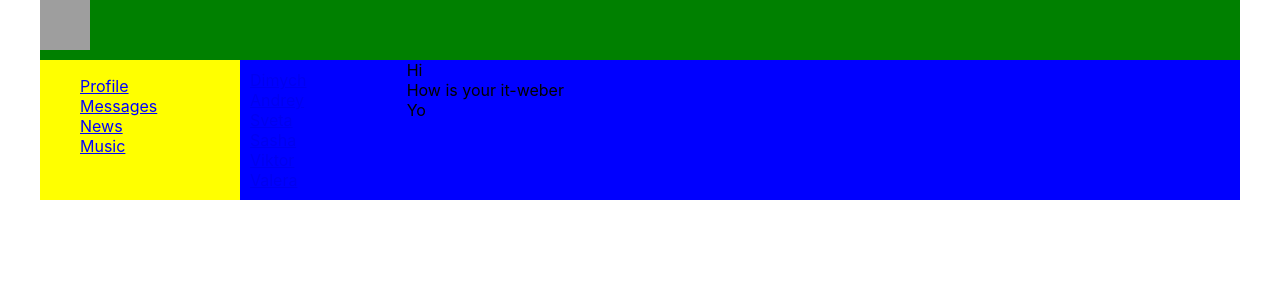
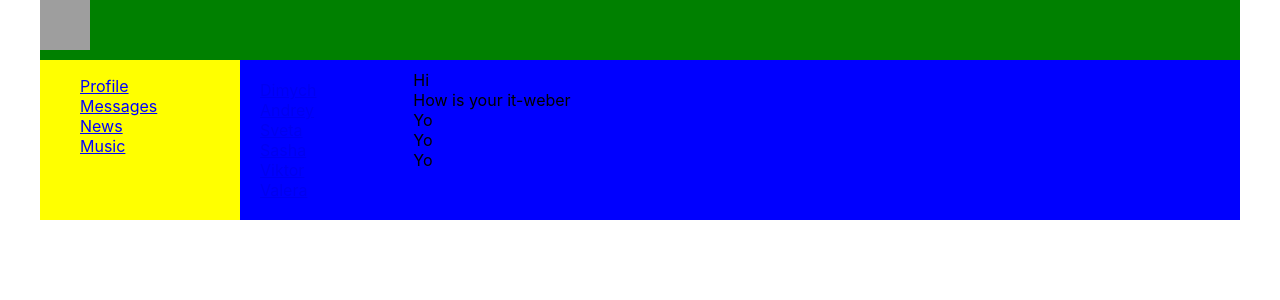
Before and after one commit to alexshev34/react-samurai, a React (Create React App) app: page /dialogs in a window 1280 px wide. Shown: the top 300 px of the page. Built offline with nearby package versions, Linux system fonts and the light colour scheme; grey boxes are pictures that could not be loaded.

Commit message:
level 23

```diff
--- a/src/App.css
+++ b/src/App.css
@@ -13,6 +13,7 @@
 .app-wrapper-content{
     grid-area: c;
     background-color: blue;
+    padding: 10px;
 }
 
 li{
--- a/src/components/Dialogs/Dialogs.jsx
+++ b/src/components/Dialogs/Dialogs.jsx
@@ -2,34 +2,37 @@ import React from 'react';
 import { NavLink } from 'react-router-dom';
 import s from './Dialogs.module.css';
 
+const DialogsItem = (props) => {
+    return (
+        <div className={s.dialog + ' ' + s.active}>
+            <NavLink to={"/dialogs/" + props.id}>{props.name}</NavLink>
+        </div>
+    );
+}
+
+const Message = (props) => {
+    return (
+        <div className={s.dialog}>{props.message}</div>
+    );
+}
 
 const Dialogs = (props) => {
     return (
         <div className={s.dialogs}>
             <div className={s.dialogsItems}>
-                <div className={s.dialog + ' ' + s.active}>
-                    <NavLink to="/dialogs/1">Dimych</NavLink>
-                </div>
-                <div className={s.dialog}>
-                    <NavLink to="/dialogs/2">Andrey</NavLink>
-                </div>
-                <div className={s.dialog}>
-                    <NavLink to="/dialogs/3">Sveta</NavLink>
-                </div>
-                <div className={s.dialog}>
-                    <NavLink to="/dialogs/4">Sasha</NavLink>
-                </div>
-                <div className={s.dialog}>
-                    <NavLink to="/dialogs/5">Viktor</NavLink>
-                </div>
-                <div className={s.dialog}>
-                    <NavLink to="/dialogs/6">Valera</NavLink>
-                </div>
+                <DialogsItem name="Dimych" id="1"/>
+                <DialogsItem name="Andrey" id="2"/>
+                <DialogsItem name="Sveta" id="3"/>
+                <DialogsItem name="Sasha" id="4"/>
+                <DialogsItem name="Viktor" id="5"/>
+                <DialogsItem name="Valera" id="6"/>
             </div>
             <div className={s.messages}>
-                <div className={s.dialog}>Hi</div>
-                <div className={s.dialog}>How is your it-weber</div>
-                <div className={s.dialog}>Yo</div>
+                <Message message="Hi" />
+                <Message message="How is your it-weber" />
+                <Message message="Yo" />
+                <Message message="Yo" />
+                <Message message="Yo" />
             </div>
 
         </div>
--- a/src/components/Profile/MyPosts/MyPosts.jsx
+++ b/src/components/Profile/MyPosts/MyPosts.jsx
@@ -11,8 +11,8 @@ const MyPosts = () =>{
               <button>Remove</button>
           </div>
           <div className={s.posts}>
-            <Post message='Hi, how are you ?' />
-            <Post message="It's my first post" />
+            <Post message='Hi, how are you ?' likesCount='0' />
+            <Post message="It's my first post" likesCount='23' />
           </div>
         </div>
     );
--- a/src/components/Profile/Profile.jsx
+++ b/src/components/Profile/Profile.jsx
@@ -1,16 +1,12 @@
 import React from 'react';
 import MyPosts from './MyPosts/MyPosts';
 import s from  './Profile.module.css';
+import ProfileInfo from './ProfileInfo/ProfileInfo';
 
 const Profile = () => {
     return(
         <div>
-            <div>
-                <img src="https://s8.hostingkartinok.com/uploads/images/2020/10/d7df2472e9ce5de534a2fea9720e5a93.jpg"/>
-            </div>
-            <div>
-                ava + description
-            </div>
+            <ProfileInfo/>
             <MyPosts/>
       </div>
     );
--- /dev/null
+++ b/src/components/Profile/ProfileInfo/ProfileInfo.jsx
@@ -0,0 +1,17 @@
+import React from 'react';
+import s from  './ProfileInfo.module.css';
+
+const ProfileInfo = () => {
+    return (
+        <div>
+            <div>
+                <img src="https://s8.hostingkartinok.com/uploads/images/2020/10/d7df2472e9ce5de534a2fea9720e5a93.jpg"/>
+            </div>
+            <div>
+                ava + description
+            </div>
+        </div>
+    );
+}
+
+export default ProfileInfo;
```
Also changed, not shown: src/components/Profile/ProfileInfo/ProfileInfo.module.css (added).
